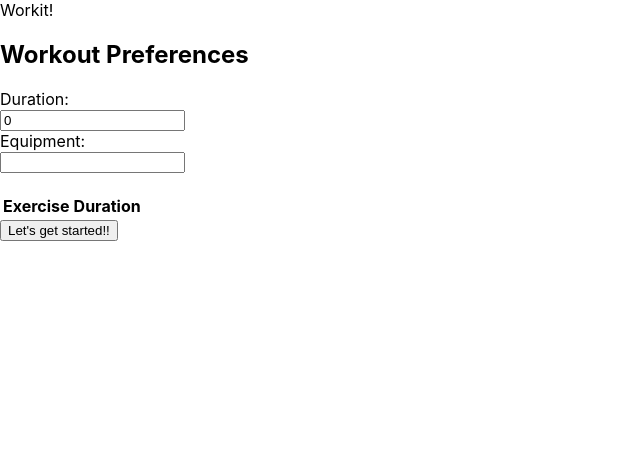
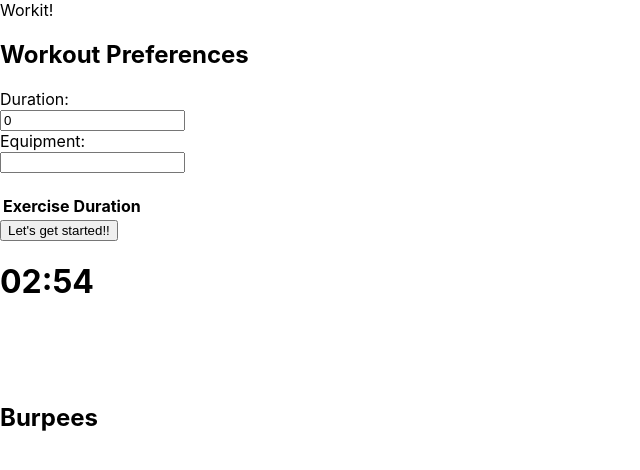
Before and after one commit to ChaiWithJai/workit, a React (Create React App) app: page / in a window 1280 px wide. Shown: the top 470 px of the page, without its empty margins (0-640 px from the left). Built offline with nearby package versions, Linux system fonts and the light colour scheme.

Commit message:
working timer

```diff
--- a/src/workout-manager/workout-container.tsx
+++ b/src/workout-manager/workout-container.tsx
@@ -1,7 +1,8 @@
 import React, {useEffect, useState} from 'react';
+import WorkoutExercise from './workout-exercise';
 import WorkoutOverview from './workout-overview'
 import WorkoutPreferences from './workout-preferences';
-import {workoutBuilder, IRound} from '../helpers/workout-builder';
+import {exerciseFinder, workoutBuilder, IRound} from '../helpers/workout-builder';
 import staticData from '../static-data'
 
 export interface IPreferences {
@@ -12,7 +13,8 @@ export interface IPreferences {
 const WorkoutContainer: React.FC = () => {
     const [isVisible, setIsVisible]= useState<boolean>(true);
     const [preferences, setPreferences] = useState<IPreferences>({duration: 0, equipment: ''})
-    const [workout, setWorkout] = useState<IRound[]>([])
+    const [workout, setWorkout] = useState<IRound[]>([]);
+    const [currentExerciseIdx, setCurrentExerciseIdx] = useState<number>(0);
     const {exercises, rounds} = staticData;
 
     useEffect(() => {
@@ -27,6 +29,7 @@ const WorkoutContainer: React.FC = () => {
                 <WorkoutOverview setIsVisible={setIsVisible} workout={workout} exercises={exercises} />
             </>
             }
+            <WorkoutExercise currentExercise={'Burpees'} />
         </div>
     )
 }
--- /dev/null
+++ b/src/workout-manager/workout-exercise.tsx
@@ -0,0 +1,44 @@
+import React, {useState, useEffect} from 'react';
+import { IExercise } from '../helpers/workout-builder';
+
+interface IProps {
+    currentExercise: string;
+}
+
+const WorkoutExercise: React.FC<IProps> = ({currentExercise}: IProps) => {
+    const [timeLeft, setTimeLeft] = useState({currentTimeSec: 59, currentTimeMin: 2})
+
+    const formatTime = (val: number) => {
+        let value = val.toString();
+        if (value.length < 2) {
+          value = '0' + value;
+        }
+        return value;
+      };
+
+    const pace = () => {
+        setTimeLeft({ ...timeLeft, currentTimeSec: timeLeft.currentTimeSec - 1 });
+        if (timeLeft.currentTimeSec <= 0) {
+          setTimeLeft({ ...timeLeft, currentTimeMin: timeLeft.currentTimeMin - 1, currentTimeSec: 59 });
+        }
+      };
+
+    useEffect(() => {
+        setTimeout(() => pace(), 1000)
+    })
+
+    return (
+        <>
+        <h1>
+        <span>
+          {formatTime(timeLeft.currentTimeMin)}:
+          {formatTime(timeLeft.currentTimeSec)}
+        </span>
+        </h1>
+        <br /><br /><br />
+        <h2>{currentExercise}</h2>
+        </>
+    )
+}
+
+export default WorkoutExercise;
```
